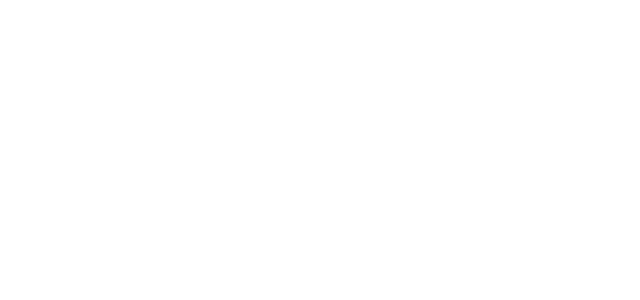
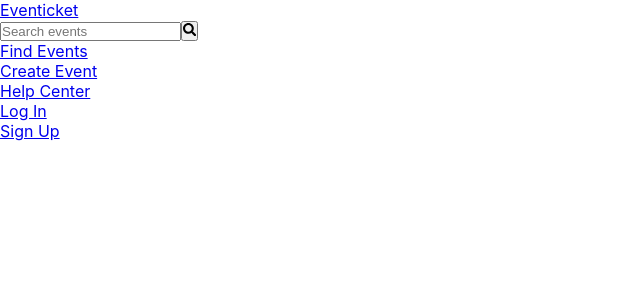
Before and after one commit to BoundlessWay/Event-Management-FE, a React (Create React App) app: page / in a window 1280 px wide. Shown: the top 300 px of the page, without its empty margins (0-640 px from the left). Built offline with nearby package versions, Linux system fonts and the light colour scheme.

Commit message:
fix warning webpack config

```diff
--- /dev/null
+++ b/config-overrides.js
@@ -0,0 +1,18 @@
+module.exports = function override(config, env) {
+    config.devServer = {
+        ...config.devServer,
+        setupMiddlewares: (middlewares, devServer) => {
+            console.log('setupMiddlewares is called');
+
+            // Thêm middleware tùy chỉnh vào mảng middlewares
+            middlewares.push((req, res, next) => {
+                console.log('Custom middleware is called');
+                next();
+            });
+
+            return middlewares;
+        },
+    };
+
+    return config;
+};
--- a/src/components/NavBar/NavBar.js
+++ b/src/components/NavBar/NavBar.js
@@ -1,14 +1,41 @@
-// import { NavLink } from 'react-router-dom';
-// import { useAuth } from 'hooks/useAuth';
+import React from 'react';
+import { Link } from 'react-router-dom';
+import { FaSearch } from 'react-icons/fa'; // Import search icon
+import styles from './NavBar.module.scss'; // Import CSS for NavBar styling
 
+console.log(styles); // Log the styles object to the console
 
-const Navbar = () => {
-    const image = 0;
+const NavBar = () => {
+    return (
+        <nav className="navbar">
+            <div className="logo-container">
+                <Link to="/" className="logo">Eventicket</Link>
+            </div>
 
-    return (
-        <div></div>
+            <div className="search-bar">
+                <input type="text" placeholder="Search events" />
+                <button className="search-btn"><FaSearch /></button>
+            </div>
+
+            <ul className="nav-links">
+                <li>
+                    <Link to="/search" className="nav-link">Find Events</Link>
+                </li>
+                <li>
+                    <Link to="/create-event" className="nav-link">Create Event</Link>
+                </li>
+                <li>
+                    <Link to="/help-center" className="nav-link">Help Center</Link>
+                </li>
+                <li>
+                    <Link to="/login" className="nav-link">Log In</Link>
+                </li>
+                <li>
+                    <Link to="/signup" className="nav-link">Sign Up</Link>
+                </li>
+            </ul>
+        </nav>
     );
-
 };
 
-export default Navbar;
+export default NavBar;
--- /dev/null
+++ b/src/components/NavBar/NavBar.module.scss
@@ -0,0 +1,28 @@
+.navbar {
+
+}
+
+.logo-container {
+
+}
+
+.logo {
+    color: #f05537;
+    font-size: 20px;
+}
+
+.search-bar {
+
+}
+
+.search-bar input {
+
+}
+
+.search-bar button {
+
+}
+
+.nav-links {
+
+}
--- a/src/index.css
+++ b/src/index.css
@@ -1,3 +1,9 @@
+* {
+  margin: 0;
+  padding: 0;
+  box-sizing: border-box;
+}
+
 body {
   margin: 0;
   font-family: -apple-system, BlinkMacSystemFont, 'Segoe UI', 'Roboto', 'Oxygen',
--- a/src/pages/HomePage/HomePage.js
+++ b/src/pages/HomePage/HomePage.js
@@ -1,14 +1,15 @@
-// src/pages/HomePage/HomePage.js
+
 import React from 'react';
 // import { Link } from 'react-router-dom';
-import './HomePage.module.css';
 import NavBar from "components/NavBar/NavBar"
+import './HomePage.module.scss';
 
 const HomePage = () => {
     return (
-        <div className="homepage-container">
+        <React.Fragment>
             <NavBar />
-        </div>
+
+        </React.Fragment>
     );
 };
 
--- a/src/pages/HomePage/HomePage.module.css
+++ b/src/pages/HomePage/HomePage.module.scss
@@ -1,4 +1,4 @@
-/* src/pages/HomePage/HomePage.css */
+/*
 
 .homepage-container {
     display: flex;
@@ -58,4 +58,4 @@
 .homepage-footer p {
     color: #6c757d;
     font-size: 0.875rem;
-}
+} */
```
Also changed, not shown: package.json (+9 -4 lines), src/App.css (deleted, +0 -38 lines), 1 other file (tests, documents, lock files or other folders).
